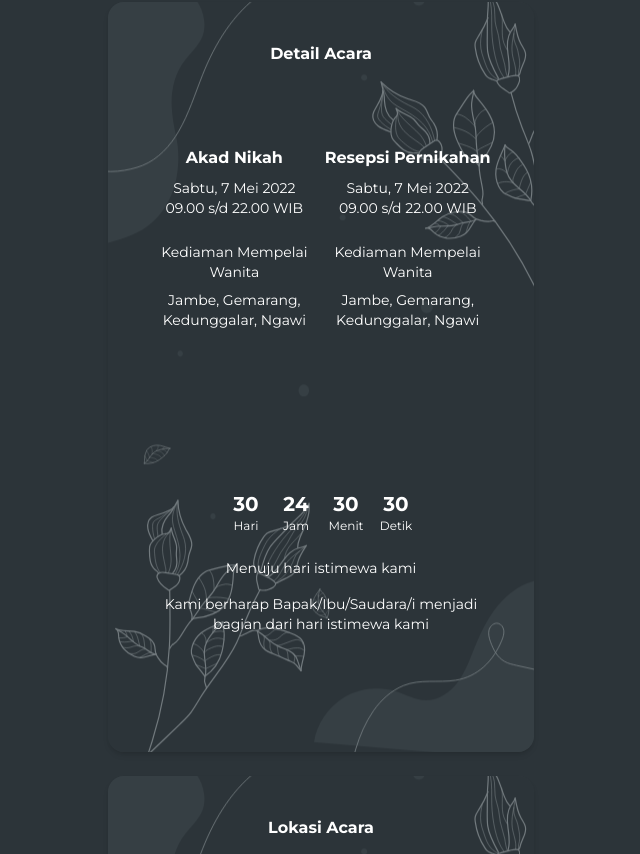
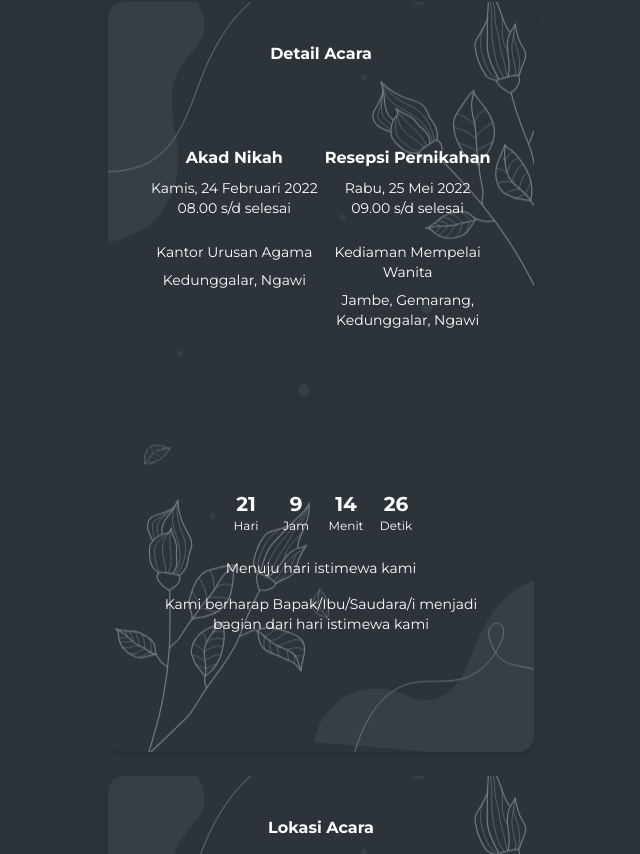
Before and after one commit to andreecy/wedding, a React (Create React App) app: page / in a window 1280 px wide. Shown: the part 1546-2400 px from the top of the page, without its empty margins (319-959 px from the left). Built offline with nearby package versions, Linux system fonts and the light colour scheme.

Commit message:
countodwn timer

```diff
--- a/package.json
+++ b/package.json
@@ -1,7 +1,6 @@
 {
   "name": "my-wedding",
   "version": "0.1.0",
-  "homepage": "https://andreecy.github.io/wedding",
   "private": true,
   "dependencies": {
     "@testing-library/jest-dom": "^5.16.2",
@@ -11,6 +10,7 @@
     "@types/node": "^16.11.25",
     "@types/react": "^17.0.39",
     "@types/react-dom": "^17.0.11",
+    "moment": "^2.29.1",
     "react": "^17.0.2",
     "react-dom": "^17.0.2",
     "react-scripts": "5.0.0",
--- a/src/App.tsx
+++ b/src/App.tsx
@@ -1,3 +1,5 @@
+import moment from 'moment';
+import { useEffect, useState } from 'react';
 import Page from './Page';
 
 function App() {
@@ -10,7 +12,7 @@ function App() {
           <p className="text-white text-center text-8xl font-title">&</p>
           <p className="text-white text-center text-8xl font-title">Andree</p>
         </div>
-        <p className="text-gray-500 font-semibold text-center">7 May 2022</p>
+        <p className="text-gray-500 font-semibold text-center">25 May 2022</p>
       </Page>
 
       <Page>
@@ -46,37 +48,22 @@ function App() {
         <div className="flex flex-row">
           <div className='flex-1'>
             <p className="text-white text-center font-bold mb-2">Akad Nikah</p>
-            <p className="text-white text-center text-sm">Sabtu, 7 Mei 2022 <br /> 09.00 s/d 22.00 WIB</p>
-            <p className="text-white text-center text-sm mt-6">Kediaman Mempelai Wanita</p>
-            <p className="text-white text-center text-sm mt-2">Jambe, Gemarang, Kedunggalar, Ngawi</p>
+            <p className="text-white text-center text-sm">Kamis, 24 Februari 2022 <br /> 08.00 s/d selesai</p>
+            <p className="text-white text-center text-sm mt-6">Kantor Urusan Agama</p>
+            <p className="text-white text-center text-sm mt-2">Kedunggalar, Ngawi</p>
           </div>
           <div className='flex-1'>
             <p className="text-white text-center font-bold mb-2">Resepsi Pernikahan</p>
-            <p className="text-white text-center text-sm">Sabtu, 7 Mei 2022 <br /> 09.00 s/d 22.00 WIB</p>
+            <p className="text-white text-center text-sm">Rabu, 25 Mei 2022 <br /> 09.00 s/d selesai</p>
             <p className="text-white text-center text-sm mt-6">Kediaman Mempelai Wanita</p>
             <p className="text-white text-center text-sm mt-2">Jambe, Gemarang, Kedunggalar, Ngawi</p>
           </div>
         </div>
         <div className="my-40"></div>
 
-        <div className="flex flex-row justify-center mb-6">
-          <div className="w-[50px]">
-            <p className="text-white text-xl font-bold text-center">30</p>
-            <p className="text-white text-xs text-center">Hari</p>
-          </div>
-          <div className="w-[50px]">
-            <p className="text-white text-xl font-bold text-center">24</p>
-            <p className="text-white text-xs text-center">Jam</p>
-          </div>
-          <div className="w-[50px]">
-            <p className="text-white text-xl font-bold text-center">30</p>
-            <p className="text-white text-xs text-center">Menit</p>
-          </div>
-          <div className="w-[50px]">
-            <p className="text-white text-xl font-bold text-center">30</p>
-            <p className="text-white text-xs text-center">Detik</p>
-          </div>
-        </div>
+
+
+        <Countdown />
 
         <p className="text-white text-center text-sm mb-4">Menuju hari istimewa kami</p>
         <p className="text-white text-center text-sm">Kami berharap Bapak/Ibu/Saudara/i menjadi bagian dari hari istimewa kami</p>
@@ -103,14 +90,14 @@ function App() {
       </Page>
 
       <Page>
-        <img src="photo.jpg" alt="photo" className='rounded-2xl shadow-md hover:shadow-xl'/>
+        <img src="photo.jpg" alt="wedding" className='rounded-2xl shadow-md hover:shadow-xl' />
         <p className='mb-10'></p>
 
-        <p className="text-white text-center font-bold">Kado Digital</p>
+        {/* <p className="text-white text-center font-bold">Kado Digital</p>
         <p className="text-white text-center text-sm my-4">Kami menerima kado pernikahan dalam bentuk digital</p>
         <div className='flex justify-center'>
           <a href="#" className="bg-gray-600 p-3 rounded-lg inline-block text-white font-bold hover:shadow-md hover:bg-gray-500">KIRIM KADO</a>
-        </div>
+        </div> */}
 
         <div className="mt-20">
           <p className="text-white text-center text-sm mb-4">
@@ -128,4 +115,72 @@ function App() {
   );
 }
 
+const Countdown = () => {
+  const [months, setMonths] = useState(0)
+  const [days, setDays] = useState(0)
+  const [hours, setHours] = useState(0)
+  const [minutes, setMinutes] = useState(0)
+  const [seconds, setSeconds] = useState(0)
+
+  useEffect(() => {
+    function update() {
+      var eventTime, currentTime, duration: any
+
+      var countdown: any;
+      // calculate difference between two times
+      eventTime = moment("2022-05-25T09:00:00");
+
+      // based on time set in user's computer time / OS
+      currentTime = moment();
+      // get duration between two times
+      duration = moment.duration(eventTime.diff(currentTime));
+
+      // loop to countdown every 1 second
+      // get updated duration
+      duration = moment.duration(duration, 'milliseconds');
+
+      // let months, days, hours, minutes, seconds
+      // if duration is >= 0
+      if (duration.asSeconds() <= 0) {
+        // hide the countdown element
+      } else {
+        // otherwise, show the updated countdown
+        countdown = duration.months() + " month " + duration.days() + " days " + duration.hours() + " hours " + duration.minutes() + " minutes " + duration.seconds() + " seconds";
+        console.log(countdown)
+
+        setMonths(duration.months())
+        setDays(duration.days())
+        setHours(duration.hours())
+        setMinutes(duration.minutes())
+        setSeconds(duration.seconds())
+      }
+    }
+
+    update();
+  })
+
+  return (
+    <>
+      <div className="flex flex-row justify-center mb-6">
+        <div className="w-[50px]">
+          <p className="text-white text-xl font-bold text-center">{days}</p>
+          <p className="text-white text-xs text-center">Hari</p>
+        </div>
+        <div className="w-[50px]">
+          <p className="text-white text-xl font-bold text-center">{hours}</p>
+          <p className="text-white text-xs text-center">Jam</p>
+        </div>
+        <div className="w-[50px]">
+          <p className="text-white text-xl font-bold text-center">{minutes}</p>
+          <p className="text-white text-xs text-center">Menit</p>
+        </div>
+        <div className="w-[50px]">
+          <p className="text-white text-xl font-bold text-center">{seconds}</p>
+          <p className="text-white text-xs text-center">Detik</p>
+        </div>
+      </div>
+    </>
+  )
+}
+
 export default App;
```
Also changed, not shown: 1 other file (tests, documents, lock files or other folders).
